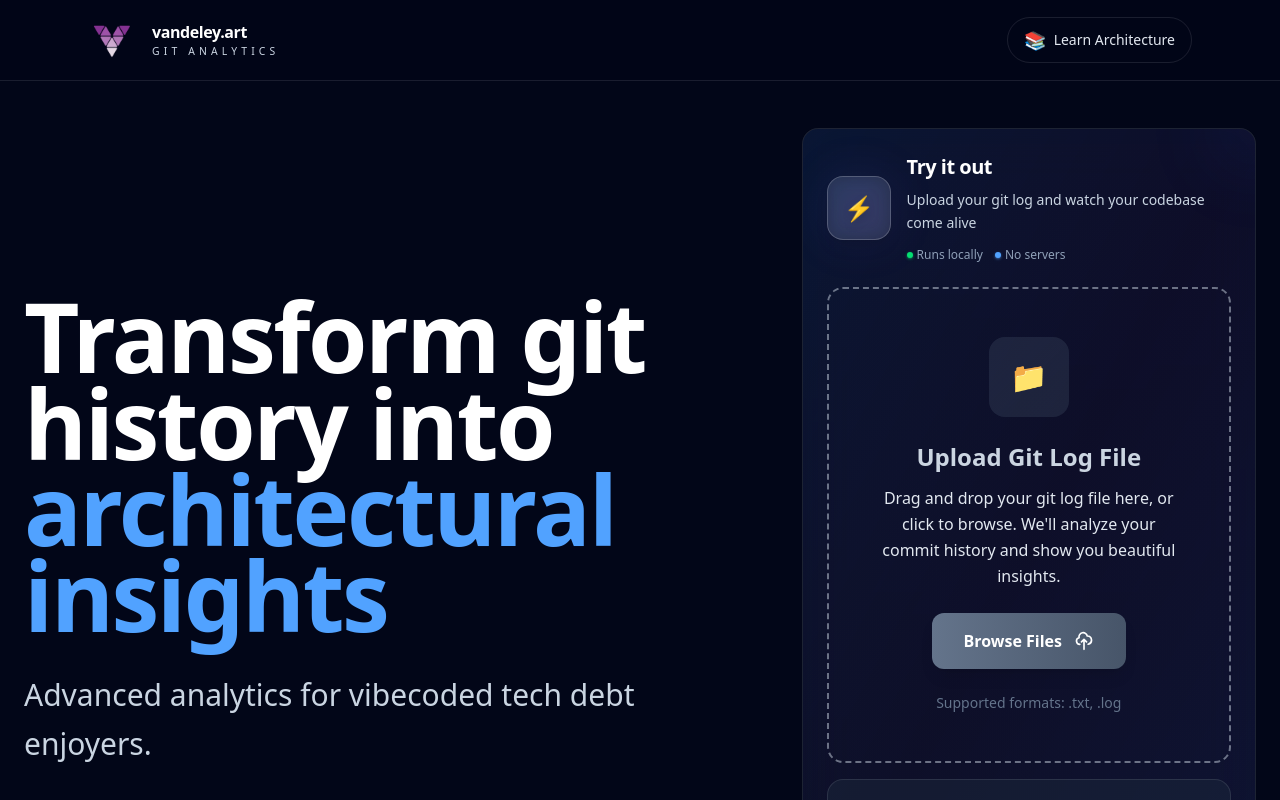
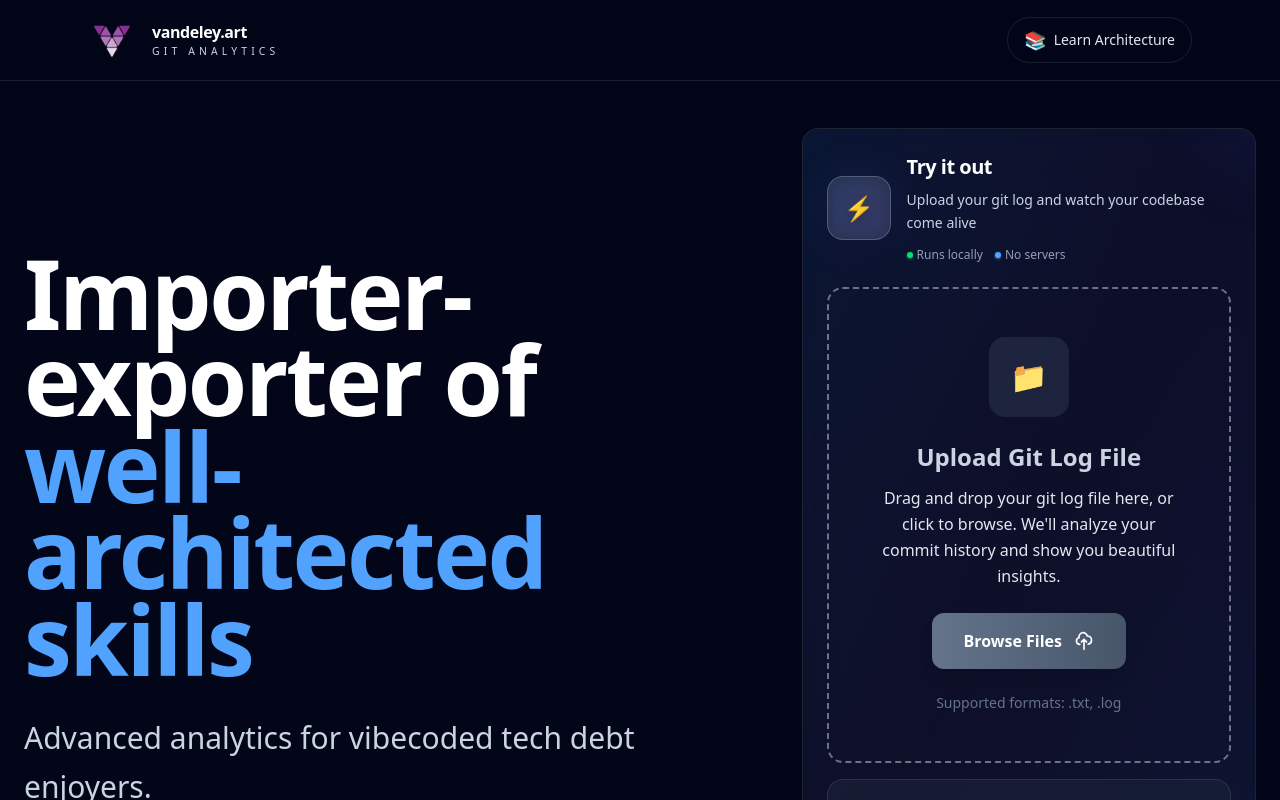
Before and after one commit to grzlz/vandeley, a SvelteKit app: page / in a window 1280 px wide. Shown: the top 800 px of the page. Built offline with nearby package versions, Linux system fonts and the light colour scheme.

Commit message:
lazy load dashboard

```diff
--- a/src/routes/+page.svelte
+++ b/src/routes/+page.svelte
@@ -1,8 +1,6 @@
 
 <script>
 	import FileUpload from '../lib/components/FileUpload.svelte';
-	import Dashboard from '../lib/components/Dashboard.svelte';
-	import ArchitectDashboard from '../lib/components/ArchitectDashboard.svelte';
 
 	import { parseGitLog, getCommitStats } from '../lib/parser/gitLogParser.js';
 	import { detectWorkSessions, getSessionStats } from '../lib/parser/sessionDetector.js';
@@ -155,8 +153,8 @@
 						<!-- Hero Content - Left Side (3/5) -->
 						<div class="lg:col-span-3">
 							<h1 class="text-6xl md:text-7xl lg:text-8xl font-bold tracking-tight text-white mb-8 leading-[0.9]">
-								Transform git history into
-								<span class="text-blue-400">architectural insights</span>
+								Importer-exporter of
+								<span class="text-blue-400">well-architected skills</span>
 							</h1>
 
 							<p class="text-2xl md:text-3xl text-slate-300 mb-8 font-light leading-relaxed">
@@ -546,9 +544,13 @@
 
 						<!-- Dashboard Content -->
 						{#if activeTab === 'overview'}
-							<Dashboard {analytics} />
+							{#await import('../lib/components/Dashboard.svelte') then { default: Dashboard }}
+								<Dashboard {analytics} />
+							{/await}
 						{:else if activeTab === 'architect' && architectAnalytics}
-							<ArchitectDashboard architectAnalytics={architectAnalytics} />
+							{#await import('../lib/components/ArchitectDashboard.svelte') then { default: ArchitectDashboard }}
+								<ArchitectDashboard architectAnalytics={architectAnalytics} />
+							{/await}
 						{/if}
 					</div>
 				{/if}
```
